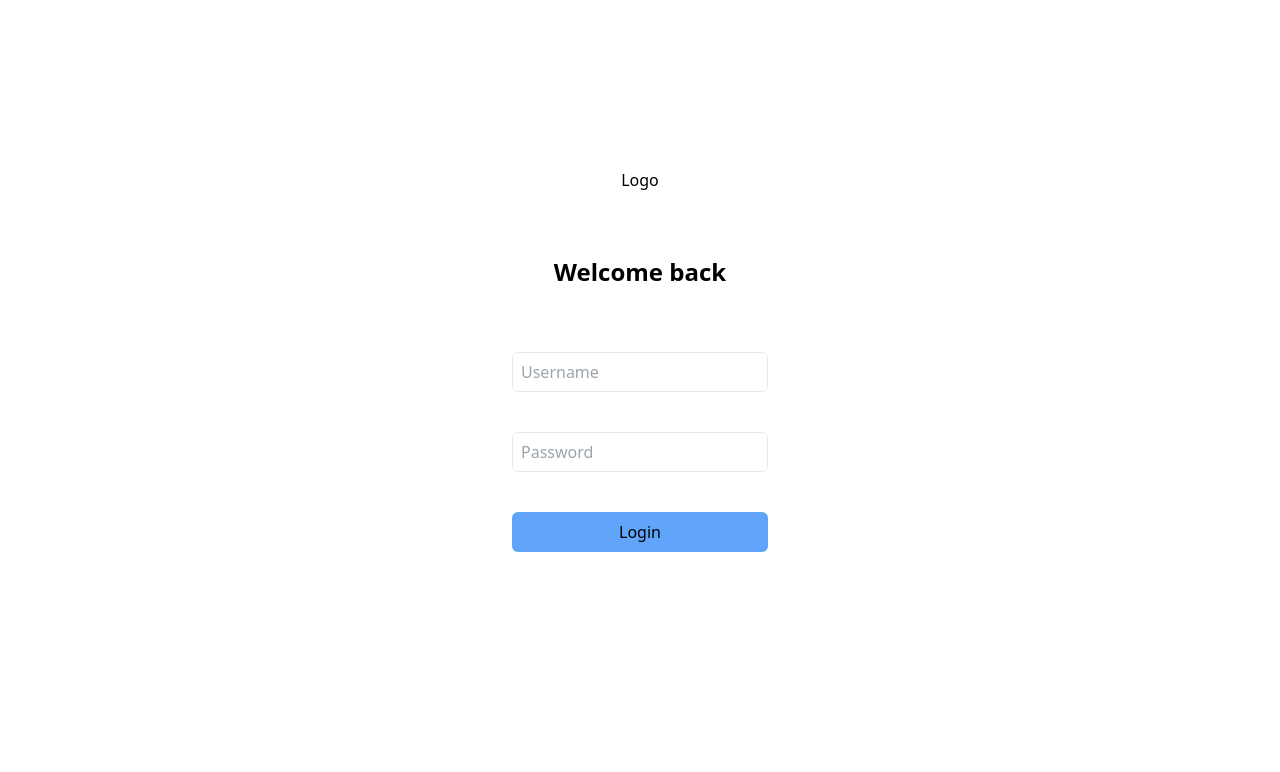
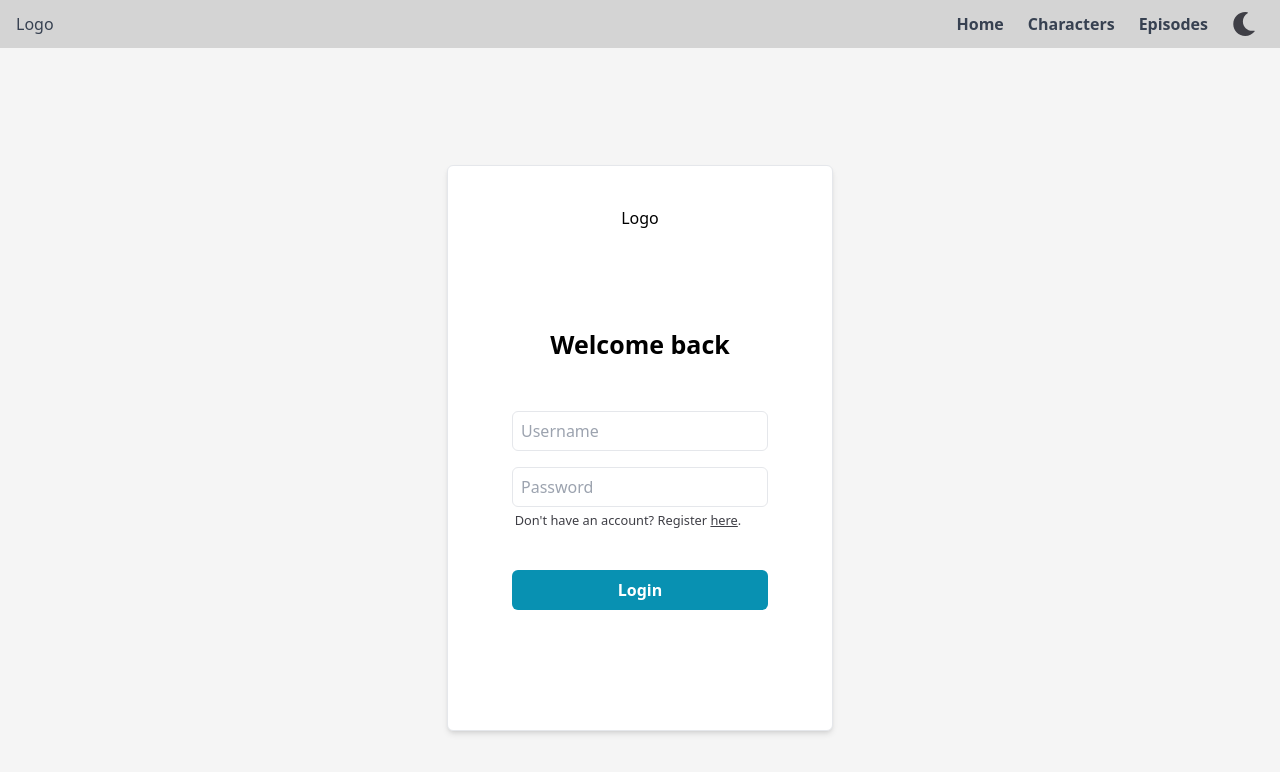
Before and after one commit to jrkave/Rick-Morty-RAG-Website, a React (Vite) app in the folder frontend/: page /login in a window 1280 px wide. Shown: the top 772 px of the page. Built offline with nearby package versions, Linux system fonts and the light colour scheme; no server answers.

Commit message:
Added Login/Register styles

```diff
--- a/frontend/src/components/Form.jsx
+++ b/frontend/src/components/Form.jsx
@@ -1,6 +1,6 @@
 import { useState } from 'react'
 import api from '../api'
-import { useNavigate } from 'react-router-dom'
+import { useNavigate, Link } from 'react-router-dom'
 import { ACCESS_TOKEN, REFRESH_TOKEN } from '../constants'
 
 function Form({ route, method }) {
@@ -32,30 +32,41 @@ function Form({ route, method }) {
     };
 
     return (
-        <div className='flex flex-col items-center justify-center text-center h-screen'>
+        <div className='flex flex-col items-center justify-center text-center px-12 py-10
+        bg-white border dark:bg-lighter dark:border-lightest
+        shadow-md rounded-md'>
             <div>
-                <p>Logo</p>
+                <p className='mb-24 dark:text-zinc-200'>Logo</p>
             </div>
-            <div className='px-24'>
-                <h2 className='py-16 text-2xl font-bold'>Welcome back</h2>
-                <form onSubmit={handleSubmit} className='space-y-10 pb-20'>
-                    <div className='px-4'>
+            <div>
+                {method === 'login' ? (
+                    <h1 className='text-2xl mb-12 font-bold dark:text-zinc-100'>Welcome back</h1>
+                    ) : (
+                    <h1 className='text-2xl mb-12 font-bold dark:text-zinc-100'>Welcome</h1>
+                )}
+                <form onSubmit={handleSubmit} className='pb-20'>
+                    <div className='mx-4 my-4'>
                         <input
-                            className='form-input h-10 w-64 pl-2 rounded-md border'
+                            className='form-input h-10 w-64 pl-2 rounded-md border dark:bg-lightest dark:border-0 dark:text-white'
                             type='text'
                             value={username}
                             onChange={(e) => setUsername(e.target.value)}
                             placeholder='Username'/>
                     </div>
-                    <div className='px-4'>
+                    <div className='mx-4 mt-4 mb-1'>
                         <input
-                            className='form-input h-10 w-64 pl-2 rounded-md border'
+                            className='form-input h-10 w-64 pl-2 rounded-md border dark:bg-lightest dark:border-0 dark:text-white'
                             type='password'
                             value={password}
                             onChange={(e) => setPassword(e.target.value)}
                             placeholder='Password'/>
                     </div>
-                    <button type='submit' className='py-2 px-10 w-64 rounded-md bg-blue-400'>{name}</button>
+                    {method === 'login' ? (
+                        <p className='text-sm w-64 mb-10 pl-2 text-zinc-700 dark:text-zinc-100'>Don't have an account? Register <Link className='underline' to='/register'>here</Link>.</p>
+                    ) : (
+                        <p className='text-sm w-64 mb-10 pl-2 text-zinc-700 dark:text-zinc-100'>Already have an account? Login <Link className='underline' to='/login'>here</Link>.</p>
+                    )}
+                    <button type='submit' className='py-2 w-64 rounded-md bg-cyan-600 dark:bg-cyan-800 text-white font-semibold hover:bg-opacity-70 dark:hover:bg-opacity-70'>{name}</button>
                 </form>
             </div>
         </div>
--- a/frontend/src/components/NavBar.jsx
+++ b/frontend/src/components/NavBar.jsx
@@ -1,29 +1,60 @@
+import { useState } from 'react';
 import useDarkMode from '../hooks/useDarkMode';
 import {
     FaMoon,
     FaSun,
 } from 'react-icons/fa';
+import '../images/portal.png';
 
-const NavBar = () => {
+const NavBarr = () => {
+    const [isOpen, setIsOpen] = useState(false);
+
+    const toggleMenu = () => {
+        setIsOpen(!isOpen);
+    };
+
     return (
-    <div className='top-navigation'>
-        <ThemeIcon />
-    </div>
+    <>
+        <header className='bg-neutral-300 dark:bg-lighter sm:flex sm:justify-between sm:items-center sm:px-4 sm:py-2'>
+            <div className='flex items-center justify-between px-4 py-2 sm:p-0'>
+                <div>
+                    <p className='text-gray-700 dark:text-zinc-100'>Logo</p>
+                </div>
+                <div className='sm:hidden'>
+                    <button type='button' onClick={toggleMenu} className='block text-gray-500 hover:text-white focus:text-white focus:outline-none'>
+                        <svg className='h-6 w-6 fill-current' viewBox='0 0 24 24'>
+                        {isOpen ? (
+                            <path fillRule="evenodd" d="M18.278 16.864a1 1 0 0 1-1.414 1.414l-4.829-4.828-4.828 4.828a1 1 0 0 1-1.414-1.414l4.828-4.829-4.828-4.828a1 1 0 0 1 1.414-1.414l4.829 4.828 4.828-4.828a1 1 0 1 1 1.414 1.414l-4.828 4.829 4.828 4.828z"/>
+                            ) : (
+                            <path fillRule='evenodd' d='M4 5h16a1 1 0 0 1 0 2H4a1 1 0 1 1 0-2zm0 6h16a1 1 0 0 1 0 2H4a1 1 0 0 1 0-2zm0 6h16a1 1 0 0 1 0 2H4a1 1 0 0 1 0-2z'/>
+                        )}
+                        </svg>
+                    </button>
+                </div>
+            </div>
+            <div className={`px-2 pt-2 pb-4 sm:block ${isOpen ? 'block' : 'hidden'} sm:flex sm:p-0`}>
+                <a href='#' className='block px-2 py-1 font-semibold text-gray-700 hover:bg-zinc-200 dark:text-zinc-100 dark:hover:bg-lightest rounded-md'>Home</a>
+                <a href='#' className='block mt-1 px-2 py-1 font-semibold text-gray-700 hover:bg-zinc-200 dark:text-zinc-100 dark:hover:bg-lightest rounded-md sm:mt-0 sm:ml-2'>Characters</a>
+                <a href='#' className='block mt-1 px-2 py-1 font-semibold text-gray-700 hover:bg-zinc-200 dark:text-zinc-100 dark:hover:bg-lightest rounded-md sm:mt-0 sm:ml-2'>Episodes</a>
+                <ThemeIcon/>
+            </div>
+        </header>
+    </>
     );
-};
+}
 
 const ThemeIcon = () => {
     const [darkTheme, setDarkTheme] = useDarkMode();
     const handleMode = () => setDarkTheme(!darkTheme);
     return (
-    <span onClick={handleMode}>
+    <span onClick={handleMode} className='block mt-1 px-2 py-1 cursor pointer sm:mt-0 sm:ml-2'>
         {darkTheme ? (
-        <FaSun size='24' className='top-navigation-icon' />
+        <FaSun size='24' className='text-zinc-100 hover:text-yellow-500' />
         ) : (
-        <FaMoon size='24' className='top-navigation-icon' />
+        <FaMoon size='24' className='text-zinc-700 hover:text-yellow-500' />
         )}
     </span>
     );
 };
 
-export default NavBar;
+export default NavBarr;
--- a/frontend/src/index.css
+++ b/frontend/src/index.css
@@ -1,20 +1,3 @@
 @tailwind base;
 @tailwind components;
 @tailwind utilities;
-
-@layer components {
-    .top-navigation {
-        @apply flex flex-row items-center justify-evenly
-        bg-gray-300 dark:bg-gray-700 bg-opacity-90
-        w-full h-16
-        m-0
-        shadow-lg;
-        }
-    .top-navigation-icon {
-        @apply text-gray-500
-        mr-3 ml-4
-        transition duration-300 ease-in-out
-        hover:text-yellow-400
-        cursor-pointer;
-    }
-}
--- a/frontend/src/pages/Login.jsx
+++ b/frontend/src/pages/Login.jsx
@@ -1,11 +1,14 @@
 import Form from '../components/Form'
-import NavBar from '../components/NavBar'
+import NavBarr from '../components/NavBar'
 
 function Login() {
     return (
-        <div className='flex justify-center items-center h-screen'>
+        <>
+        <NavBarr/>
+        <div className='flex justify-center items-center h-screen bg-neutral-100 dark:bg-primary'>
             <Form route='/api/token/' method='login'/>
         </div>
+        </>
     );
 };
 
--- a/frontend/src/pages/Register.jsx
+++ b/frontend/src/pages/Register.jsx
@@ -1,7 +1,15 @@
 import Form from '../components/Form'
+import NavBarr from '../components/NavBar'
 
 function Register() {
-    return <Form route='/api/user/register' method='register'/>
+    return (
+    <>
+        <NavBarr/>
+        <div className='flex justify-center items-center h-screen bg-neutral-100 dark:bg-primary'>
+            <Form route='/api/user/register' method='register'/>
+        </div>
+    </>
+    );
 }
 
 export default Register
--- a/frontend/tailwind.config.js
+++ b/frontend/tailwind.config.js
@@ -6,12 +6,22 @@ export default {
   ],
   darkMode: 'class',
   theme: {
+    fontSize: {
+      sm: '0.8rem',
+      base: '1rem',
+      xl: '1.25rem',
+      '2xl': '1.563rem',
+      '3xl': '1.953rem',
+      '4xl': '2.441rem',
+      '5xl': '3.052rem',
+    },
     extend: {
       colors: {
-        primary: '#18181b',
-        secondary: '#27272a',
-        tertiary: '#3f3f46',
-        quaternary: '#52525b',
+        lightest: '#4E535E',
+        lighter: '#353944',
+        primary: '#24272E',
+        secondary: '#1C1E24',
+        tertiary: '#16181D',
       },
     },
   },
```
Also changed, not shown: frontend/src/images/portal.png (added), 1 other file (tests, documents, lock files or other folders).
